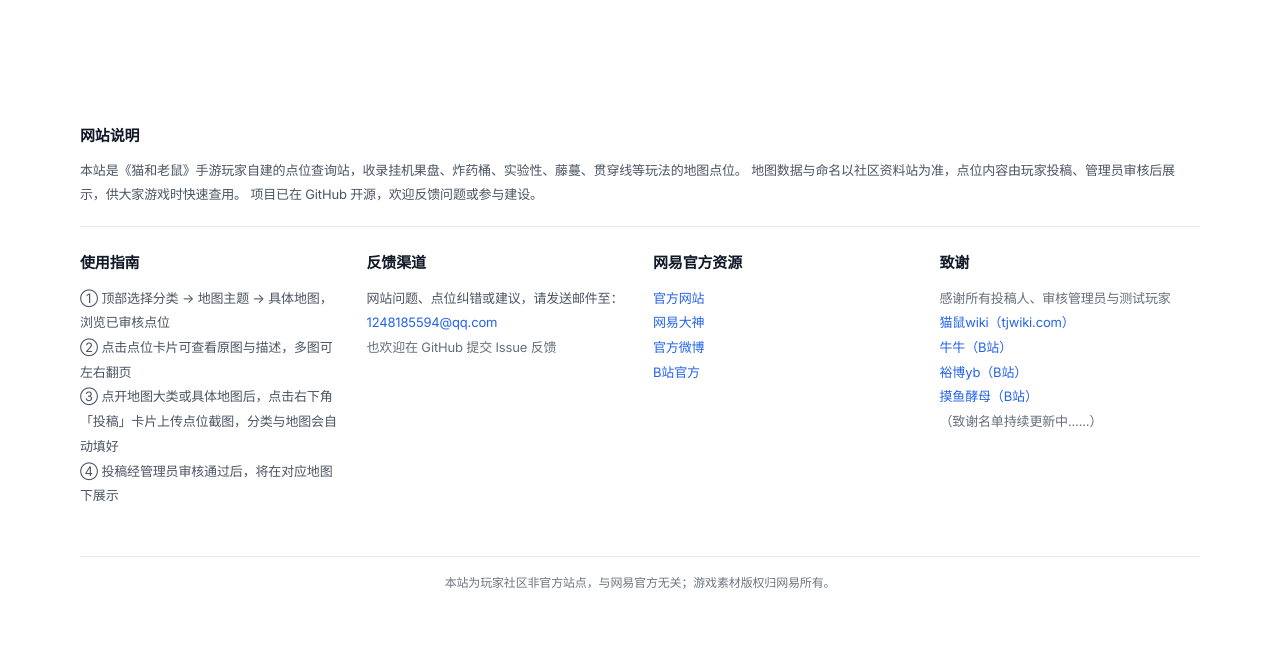
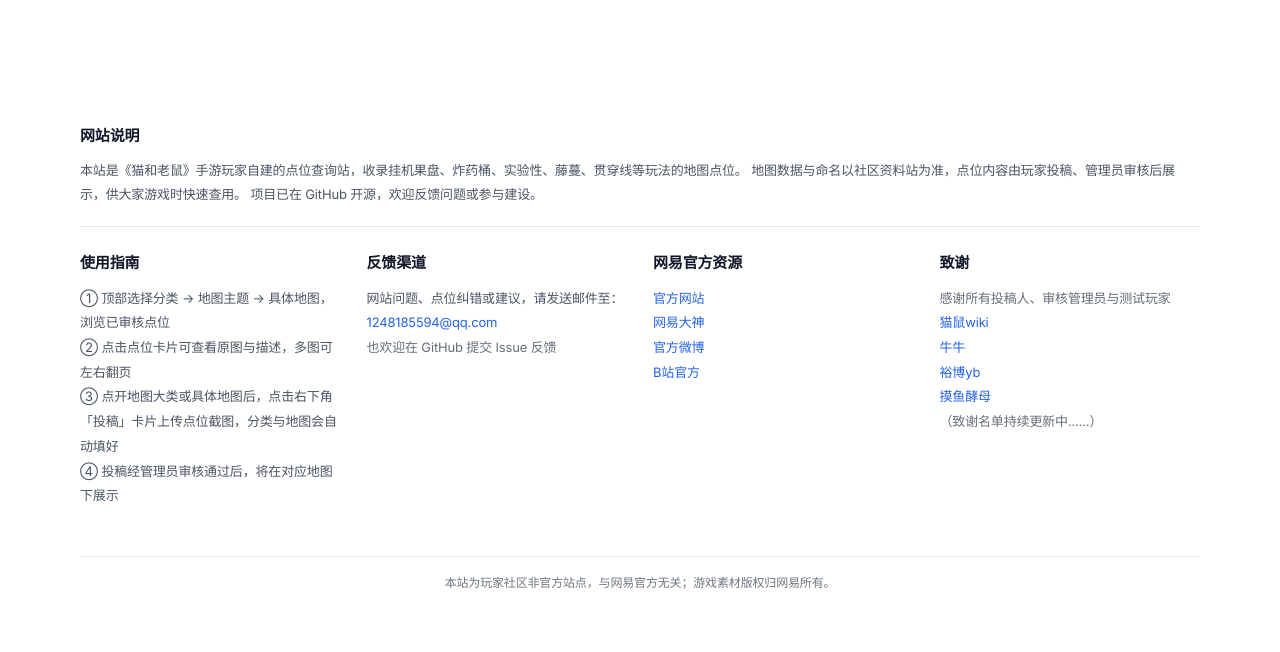
Before and after one commit to Topps2025/TJ_map, a Flask app: page / in a window 1280 px wide. Shown: the part 585-1237 px from the top of the page. Run offline with Flask 3, Linux system fonts and the light colour scheme.

Commit message:
致谢名单去掉括号注释；手机端点开投稿后按返回键仅关闭弹窗不退出页面

```diff
--- a/static/js/main.js
+++ b/static/js/main.js
@@ -76,13 +76,21 @@
 
   function renderView(st) {
     if (!st) st = { v: 'cats' };
+    if (st.v === 'submit') return;   // 投稿弹窗标记状态：不渲染，仅用于返回键关闭弹窗
     if (st.v === 'maps') showMaps(st.l1);
     else if (st.v === 'groups') showGroups(st.l1, st.l2);
     else if (st.v === 'points') showPoints(st);
     else showCats();
   }
 
-  window.addEventListener('popstate', () => renderView(history.state));
+  window.addEventListener('popstate', () => {
+    // 投稿弹窗打开时按手机返回键：仅关闭弹窗，不改变当前浏览层级
+    if (!submitModal.hidden) {
+      closeSubmitModal();
+      return;
+    }
+    renderView(history.state);
+  });
 
   /* ---------------- 视图渲染 ---------------- */
 
@@ -334,6 +342,7 @@
   const submitModal = $('#submitModal');
   const fCat = $('#fCat'), fGroup = $('#fGroup'), fMapList = $('#fMapList');
   const fabSubmit = $('#fabSubmit');
+  let submitPrevState = null;   // 打开投稿弹窗前的视图状态（用于返回键关闭清理）
 
   function renderMapChecks(maps, container, checked) {
     container.innerHTML = maps.map((m) => `
@@ -390,6 +399,11 @@
     submitModal.hidden = false;
     $('#formMsg').hidden = true;
     $('#formMsg').className = 'form-msg';
+    // 压入标记状态：手机端点开投稿后按返回键时，先关闭弹窗而不是退出页面
+    if (submitPrevState === null) {
+      submitPrevState = history.state || { v: 'cats' };
+      history.pushState({ v: 'submit' }, '');
+    }
     try {
       await ensureCatsLoaded();
     } catch (e) { toast('分类加载失败'); return; }
@@ -407,13 +421,22 @@
     }
   }
 
+  // 关闭投稿弹窗（✕/遮罩/返回键共用），并清理返回键标记状态
+  function closeSubmitModal() {
+    submitModal.hidden = true;
+    if (submitPrevState !== null) {
+      history.replaceState(submitPrevState, '');
+      submitPrevState = null;
+    }
+  }
+
   // 右下角投稿卡片：按当前浏览层级自动预填字段
   fabSubmit.addEventListener('click', () => {
     openSubmitModal({ l1: state.l1, l2: state.l2, l3: state.l3 });
   });
-  $('#closeSubmit').addEventListener('click', () => { submitModal.hidden = true; });
+  $('#closeSubmit').addEventListener('click', closeSubmitModal);
   submitModal.addEventListener('click', (e) => {
-    if (e.target === submitModal) submitModal.hidden = true;
+    if (e.target === submitModal) closeSubmitModal();
   });
 
   fCat.addEventListener('change', populateGroups);
--- a/templates/index.html
+++ b/templates/index.html
@@ -141,10 +141,10 @@
         <h2 class="footer-title">致谢</h2>
         <ul class="footer-list">
           <li class="footer-muted">感谢所有投稿人、审核管理员与测试玩家</li>
-          <li><a class="footer-link" href="https://tjwiki.com" target="_blank" rel="noopener noreferrer">猫鼠wiki（tjwiki.com）</a></li>
-          <li><a class="footer-link" href="https://space.bilibili.com/1824497379" target="_blank" rel="noopener noreferrer">牛牛（B站）</a></li>
-          <li><a class="footer-link" href="https://space.bilibili.com/610046657" target="_blank" rel="noopener noreferrer">裕博yb（B站）</a></li>
-          <li><a class="footer-link" href="https://space.bilibili.com/34094591" target="_blank" rel="noopener noreferrer">摸鱼酵母（B站）</a></li>
+          <li><a class="footer-link" href="https://tjwiki.com" target="_blank" rel="noopener noreferrer">猫鼠wiki</a></li>
+          <li><a class="footer-link" href="https://space.bilibili.com/1824497379" target="_blank" rel="noopener noreferrer">牛牛</a></li>
+          <li><a class="footer-link" href="https://space.bilibili.com/610046657" target="_blank" rel="noopener noreferrer">裕博yb</a></li>
+          <li><a class="footer-link" href="https://space.bilibili.com/34094591" target="_blank" rel="noopener noreferrer">摸鱼酵母</a></li>
           <li class="footer-muted">（致谢名单持续更新中......）</li>
         </ul>
       </section>
```
